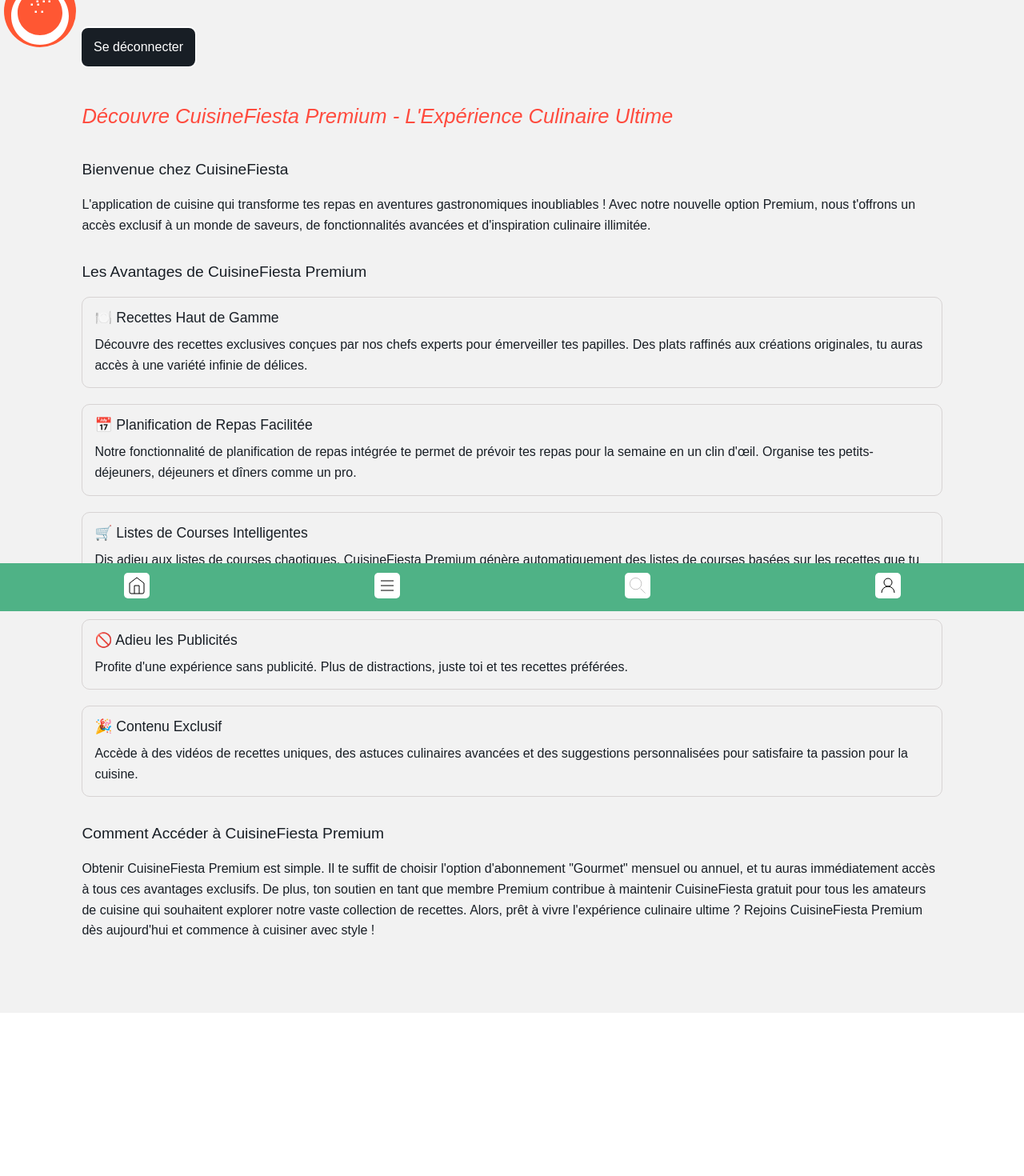
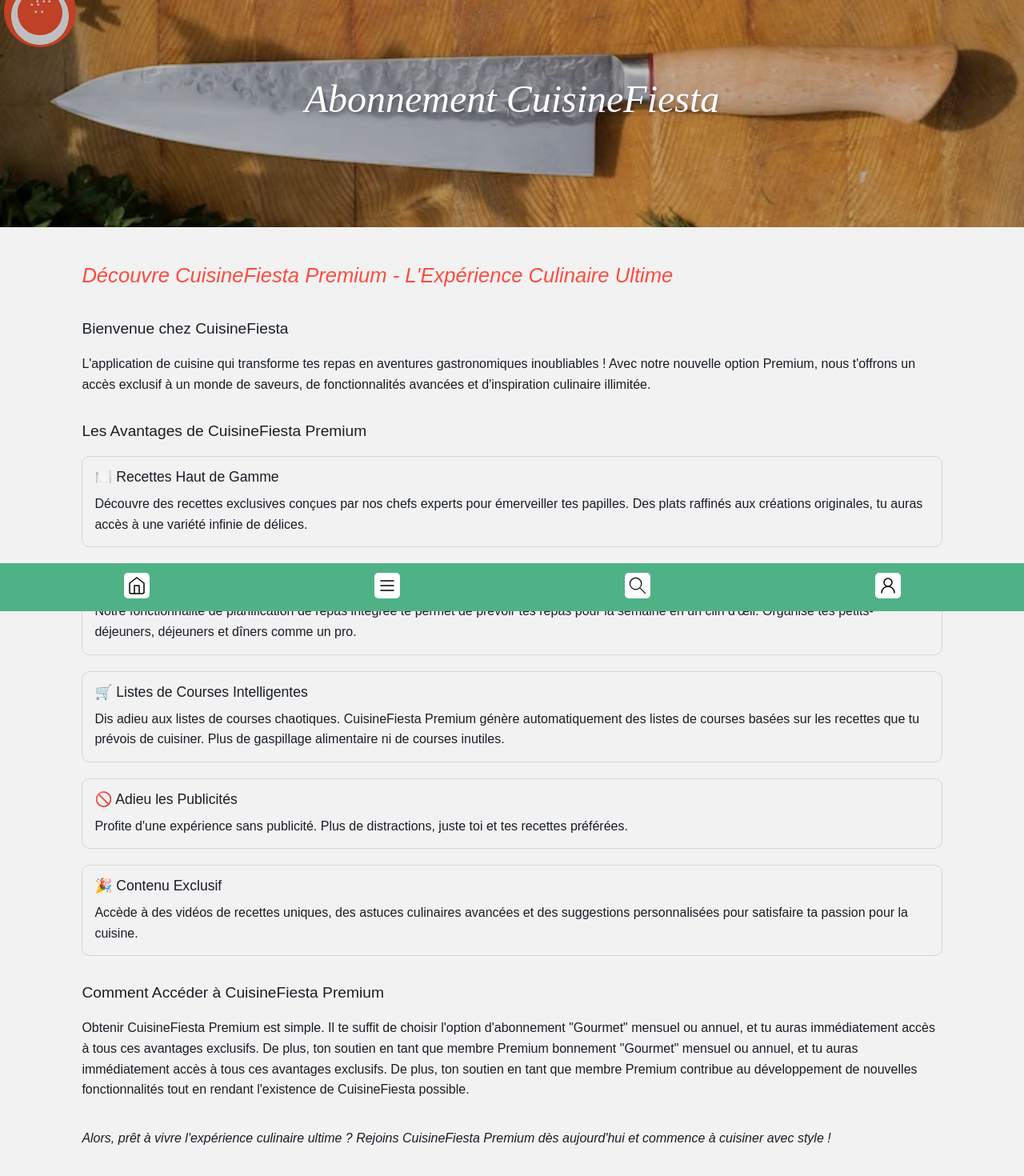
Before and after one commit to Sinematic/CuisineFiesta-F, a React (Vite) app: page /premium in a window 1280 px wide. Shown: the part 36-1506 px from the top of the page at 80% size. Before the commit the page ends 1302 px from the top, so only its background shows below. Built offline with nearby package versions, Linux system fonts and the light colour scheme.

Commit message:
Modification texte premium.json, update composant Nav avec ajout direct des SVG

```diff
--- a/src/assets/premium.json
+++ b/src/assets/premium.json
@@ -28,7 +28,8 @@
         },
         {
             "section": "Comment Accéder à CuisineFiesta Premium",
-            "content": "Obtenir CuisineFiesta Premium est simple. Il te suffit de choisir l'option d'abonnement \"Gourmet\" mensuel ou annuel, et tu auras immédiatement accès à tous ces avantages exclusifs.\n\nDe plus, ton soutien en tant que membre Premium contribue à maintenir CuisineFiesta gratuit pour tous les amateurs de cuisine qui souhaitent explorer notre vaste collection de recettes.\n\nAlors, prêt à vivre l'expérience culinaire ultime ? Rejoins CuisineFiesta Premium dès aujourd'hui et commence à cuisiner avec style !"
-        }
-    ]
+            "content": "Obtenir CuisineFiesta Premium est simple. Il te suffit de choisir l'option d'abonnement \"Gourmet\" mensuel ou annuel, et tu auras immédiatement accès à tous ces avantages exclusifs.\n\nDe plus, ton soutien en tant que membre Premium bonnement \"Gourmet\" mensuel ou annuel, et tu auras immédiatement accès à tous ces avantages exclusifs. De plus, ton soutien en tant que membre Premium contribue au développement de nouvelles fonctionnalités tout en rendant l'existence de CuisineFiesta possible."
+        }],
+
+        "conclusion": "Alors, prêt à vivre l'expérience culinaire ultime ? Rejoins CuisineFiesta Premium dès aujourd'hui et commence à cuisiner avec style !"
 }
--- a/src/components/Header/Header.tsx
+++ b/src/components/Header/Header.tsx
@@ -1,6 +1,5 @@
 import { useNavigate } from "react-router"
 import "../../styles/Header/Header.css"
-import Button from "../Button/Button"
 import Logo from "../../assets/images/logo.svg"
 
 function Header() {
@@ -8,18 +7,11 @@ function Header() {
     const token = localStorage.getItem("token")
     const navigate = useNavigate()
 
-    const logout = () => {
-        localStorage.removeItem("token")
-        localStorage.removeItem("userId")
-        navigate("/login")
-    }
-
     if (!token) navigate("/login")
 
     return (
         <header>
             <img className="logo" src={Logo} alt="" />
-            <Button identifier="dark-button" value="Se déconnecter" onClick={() => logout()} />
         </header>
     )
 }
--- a/src/components/Nav/Nav.tsx
+++ b/src/components/Nav/Nav.tsx
@@ -4,7 +4,7 @@ import DropdownMenu from "../Dropdown/DropdownMenu"
 import { useNavigate, useLocation } from "react-router"
 import Home from "../../assets/icons/home.svg"
 import BurgerMenu from "../../assets/icons/burger-menu.svg"
-import Search from "../../assets/icons/search.svg"
+// import Search from "../../assets/icons/search.svg"
 import User from "../../assets/icons/user.svg"
 
 function Nav() {
@@ -14,6 +14,7 @@ function Nav() {
 
     const [isOpen, setisOpen] = useState(false)
     const navigate = useNavigate()
+
     const hamburgerMenu = [
         {
             path: "/blog",
@@ -52,21 +53,38 @@ function Nav() {
             <nav className="nav-bar">
                 {page.pathname !== "/" ?
                     <div onClick={() => navigate("/")} className="nav-icon home">
-                        <img src={Home} alt="Accueil" />
+                        <svg xmlns="http://www.w3.org/2000/svg" viewBox="0 0 24 24" fill="none" stroke="currentColor"
+                        strokeWidth="1.5" strokeLinecap="round" strokeLinejoin="round">
+                            <path d="m3 9 9-7 9 7v11a2 2 0 0 1-2 2H5a2 2 0 0 1-2-2z"/>
+                            <polyline points="9 22 9 12 15 12 15 22"/>
+                        </svg>
                     </div>
                 : null}
 
                 <div onClick={() => setisOpen(!isOpen)} className="nav-icon burger-menu">
-                    <img src={BurgerMenu} alt="Menu" />
+                    <svg xmlns="http://www.w3.org/2000/svg" viewBox="0 0 24 24" fill="none" stroke="currentColor"
+                    strokeWidth="1.5" strokeLinecap="round" strokeLinejoin="round">
+                        <line x1="4" x2="20" y1="12" y2="12"/>
+                        <line x1="4" x2="20" y1="6" y2="6"/>
+                        <line x1="4" x2="20" y1="18" y2="18"/>
+                    </svg>
                     <DropdownMenu isOpen={isOpen} links={hamburgerMenu} />
                 </div>
 
                 <div className="nav-icon search" onClick={() => handleNavigation('/search')}>
-                    <img src={Search} alt="Rechercher une recette" />
+                    <svg xmlns="http://www.w3.org/2000/svg" viewBox="0 0 100 100" fill="none" stroke="currentColor"
+                    strokeWidth="5" strokeLinecap="round" strokeLinejoin="round">
+                        <circle cx="40" cy="40" r="30" />
+                        <line x1="65" y1="65" x2="90" y2="90" />
+                    </svg>
                 </div>
 
                 <div className="nav-icon user-profile" onClick={() => handleNavigation("/profile")}>
-                    <img src={User} alt="Vers la page de profil" />
+                    <svg xmlns="http://www.w3.org/2000/svg" viewBox="0 0 24 24" fill="none" stroke="currentColor"
+                    strokeWidth="1.5" strokeLinecap="round" strokeLinejoin="round">
+                        <circle cx="12" cy="8" r="5"/>
+                        <path d="M20 21a8 8 0 1 0-16 0"/>
+                    </svg>
                 </div>
             </nav>
         </>
--- a/src/components/Premium/Premium.tsx
+++ b/src/components/Premium/Premium.tsx
@@ -1,7 +1,9 @@
 import premium from "../../assets/premium.json"
 import "../../styles/Premium/Premium.css"
+import Cover from "../Cover/Cover"
 import Header from "../Header/Header"
 import Nav from "../Nav/Nav"
+import Banner from "../../assets/images/legumes-plantes-et-aromates.webp"
 
 function Premium() {
 
@@ -9,6 +11,7 @@ function Premium() {
     return (
         <>
             <Header />
+            <Cover type="title" text="Abonnement CuisineFiesta" src={Banner} alt="" />
             <main className="premium-page">
 
                 <h1>{premium.maintitle}</h1>
@@ -27,6 +30,8 @@ function Premium() {
                             </ul>
                         ) : <p>{content.content}</p>}
                     </section>))}
+
+                    <p className="conclusion">{premium.conclusion}</p>
             </main>
 
             <Nav />
--- a/src/components/Profile/Profile.tsx
+++ b/src/components/Profile/Profile.tsx
@@ -45,7 +45,22 @@ function Profile() {
 
     return (
         <>
-            <div className="profile-page">
+            <div className="profile-page"><svg
+  xmlns="http://www.w3.org/2000/svg"
+  width="100"
+  height="100"
+  viewBox="0 0 100 100"
+  fill="none"
+  stroke="currentColor"
+  strokeWidth="2"
+  strokeLinecap="round"
+  strokeLinejoin="round"
+>
+  <rect x="20" y="30" width="60" height="60" rx="10" ry="10" />
+  <line x1="50" y1="30" x2="50" y2="90" />
+  <line x1="30" y1="50" x2="70" y2="50" />
+</svg>
+
 
                 <h1>Mes informations 🍜</h1>
                 <div className="picture-container">
@@ -65,7 +80,7 @@ function Profile() {
                     <Input onChange={() => think()} identifier={lastname ? "input-filled" : ""} type="text" name="lastname" label="Nom"  value={lastname} />
                     <Input onChange={() => think()} identifier={email ? "input-filled" : ""} type="email" name="email" label="E-mail" value={email} />
                     <Input onChange={() => think()} identifier={password ? "input-filled" : ""} type="password" name="password" label="Mot de passe" value={password} />
-                    <Input onChange={() => think()} identifier={birthdate ? "input-filled" : ""} type="text" name="birthdate" label="Date de naissance" value={birthdate} />
+                    <FakeInput value={birthdate} name="birthdate" label="Date de naissance" />
                     <Input onChange={() => think()} type="file" name="file" label="Mettre à jour ma photo de profil" />
                     <FakeInput value={premium ? "Premium" : "Essentiel"} name="account" label="Type d'abonnement">
                         <NavLink to={"/premium"}>En savoir plus sur le Premium</NavLink>
@@ -76,6 +91,8 @@ function Profile() {
                 </form>
             </div>
 
+
+
             <Nav />
             <Footer />
         </>
--- a/src/styles/Cover/Cover.css
+++ b/src/styles/Cover/Cover.css
@@ -28,8 +28,8 @@
 .cover > .text {
     position: absolute;
     width: 100%;
-    max-width: 90%;
     font-family: 'Playfair Display', serif;
+    font-size: 1.6rem;
     color: var(--white);
     text-shadow: 2px 2px 4px rgba(0, 0, 0, 0.2);
     z-index: 3;
--- a/src/styles/FakeInput/FakeInput.css
+++ b/src/styles/FakeInput/FakeInput.css
@@ -18,3 +18,7 @@
     font-style: italic;
     color: var(--information-color);
 }
+
+.fake-input {
+    background-color: #d7d3d3 !important;
+}
--- a/src/styles/Header/Header.css
+++ b/src/styles/Header/Header.css
@@ -5,6 +5,7 @@
 }
 
 .logo {
-    position: relative;
+    position: absolute;
     max-width: 10vw;
+    z-index: 2;
 }
--- a/src/styles/Premium/Premium.css
+++ b/src/styles/Premium/Premium.css
@@ -43,3 +43,8 @@
     flex-direction: column;
     gap: 20px;
 }
+
+.premium-page .conclusion {
+    font-style: italic;
+    padding-bottom: 10px;
+}
```
Also changed, not shown: src/assets/icons/lock.svg, src/assets/icons/search.svg.
